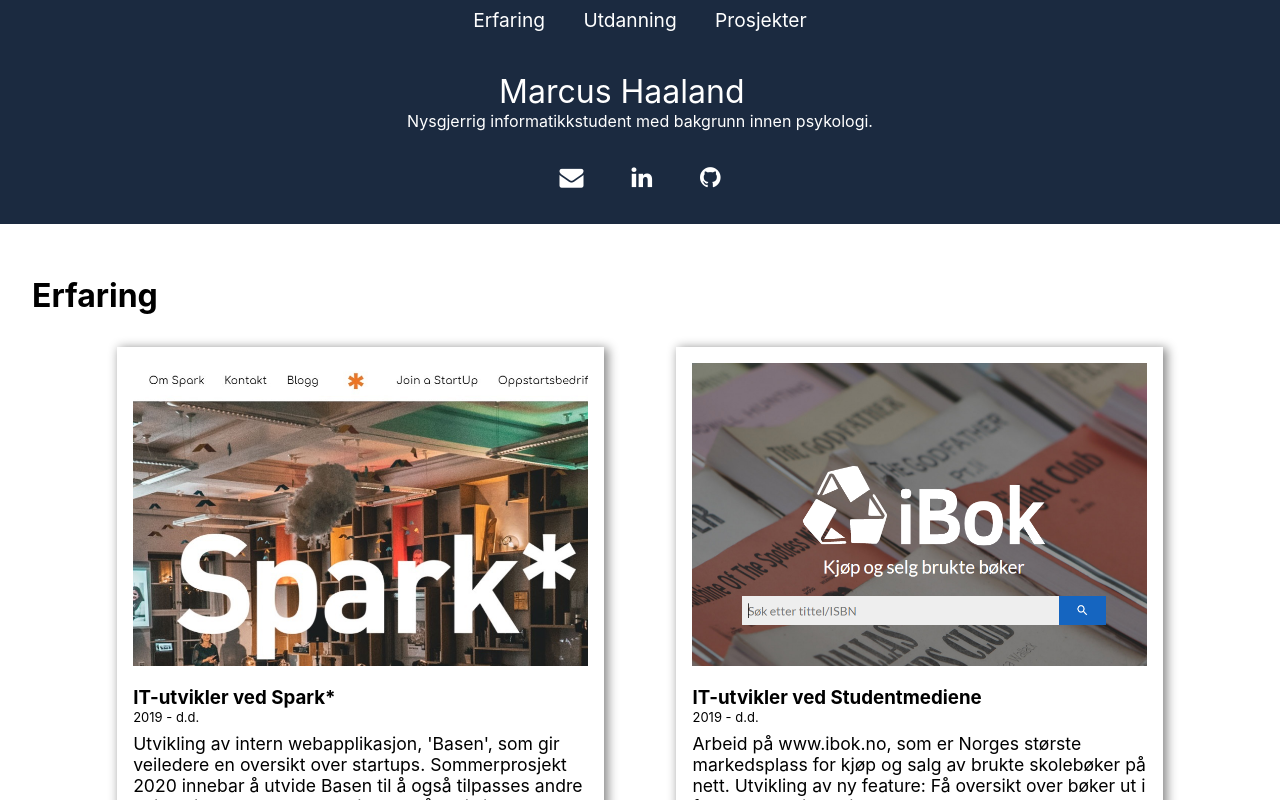
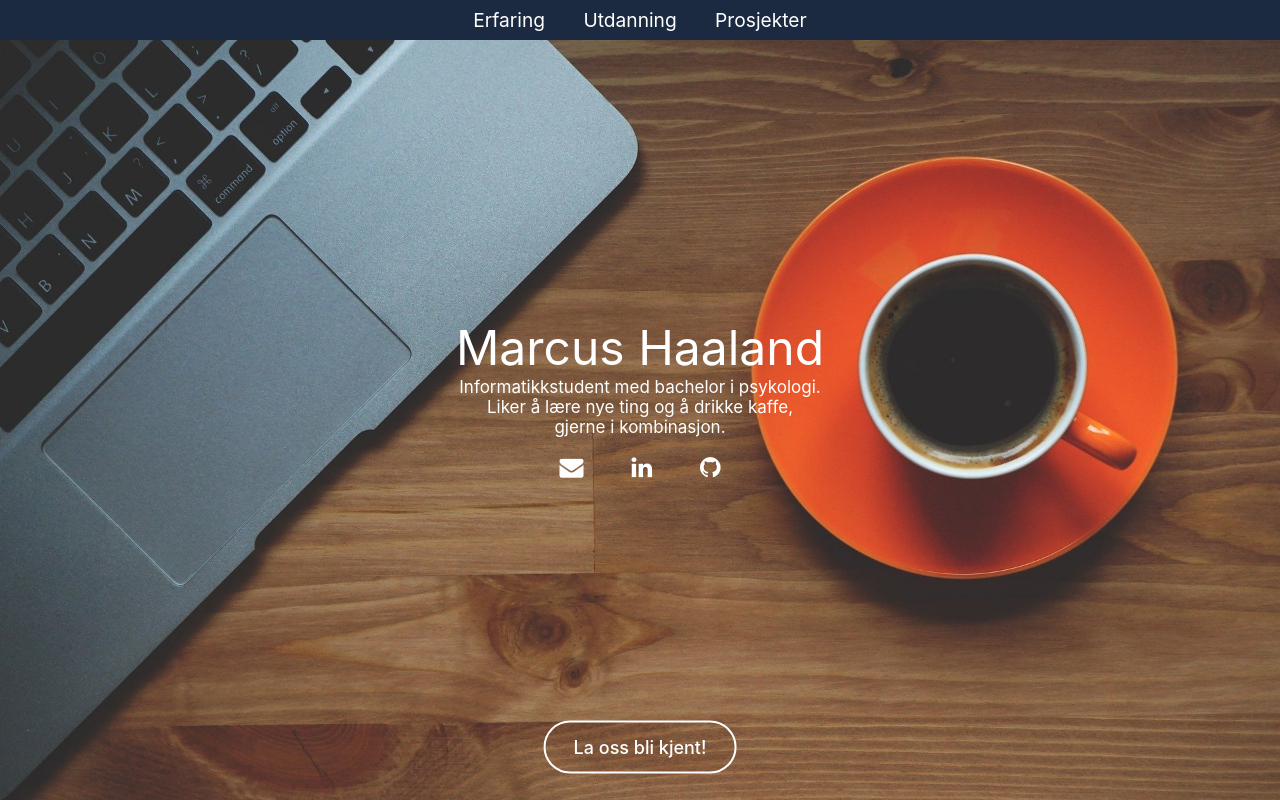
Before and after one commit to haalmarc/CV, a React (Create React App) app: page / in a window 1280 px wide. Shown: the top 800 px of the page. Built offline with nearby package versions, Linux system fonts and the light colour scheme.

Commit message:
Add picture to landing page. Adjust anchors. Move socialcontainer to landingpage

```diff
--- a/src/App.css
+++ b/src/App.css
@@ -20,9 +20,11 @@
 }
 
 .firstContent {
-  background-color: #1b2a40;
+  background-image: url('./images/coffeeLaptop.jpg');
+  background-size: cover;
+  background-repeat: no-repeat;
+  height: 100vh;
   color: white;
-  padding: 2em;
   text-align: center;
 }
 
@@ -34,10 +36,24 @@
   display: block;
   position: relative;
   visibility: hidden;
+  margin-bottom: 1em;
+}
+
+.aboutMeBox {
+  position: absolute;
+  top: 50%;
+  left: 50%;
+  transform: translate(-50%, -50%);
+}
+
+.aboutMe {
+  font-size: 17px;
 }
 
 .username {
   font-weight: normal;
+  font-size: 3em;
+  white-space: nowrap;
 }
 
 .container {
@@ -48,8 +64,38 @@
   padding: 2em;
 }
 
+.btn {
+  border: 2px solid white;
+  border-radius: 2em;
+  background: none;
+  color: white;
+  padding: 14px 28px;
+  font-size: 18px;
+  cursor: pointer;
+  text-decoration: none;
+  display: block;
+  font-weight: 500;
+}
+
+.btn:hover {
+  background: rgb(255, 255, 255, 0.3);
+  color: black;
+}
+
+.firstContent > .btn {
+  position: absolute;
+  bottom: 0;
+  left: 50%;
+  transform: translate(-50%, -50%);
+}
+
 .footer > .socialContainer {
   height: 100px;
+  background-color: #1b2a40;
+}
+
+.aboutMeBox > .socialContainer {
+  margin-top: 1em;
 }
 
 @media screen and (min-width: 992px){
--- a/src/App.js
+++ b/src/App.js
@@ -21,11 +21,17 @@
     <div className="container">
       <Header />
       <div className="firstContent">
-        <h1 className="username titles">
-          Marcus Haaland
-        </h1>
-        <p className="aboutme">Nysgjerrig informatikkstudent med bakgrunn innen psykologi.</p>
-        <SocialContainer />
+        <div className="aboutMeBox">
+          <h1 className="username titles">
+            Marcus Haaland
+          </h1>
+          <p className="aboutMe">Informatikkstudent med bachelor i psykologi.</p>
+          <p className="aboutMe">Liker å lære nye ting og å drikke kaffe,</p>
+          <p className="aboutMe">gjerne i kombinasjon.</p>
+          <SocialContainer />
+
+        </div>
+        <a className="btn" href="#erfaring">La oss bli kjent!</a>
       </div>
       <div className="content">
         <a className="anchor" id="erfaring" href="#erfaring">Hidden text</a>
--- a/src/components/SocialContainer/index.css
+++ b/src/components/SocialContainer/index.css
@@ -1,11 +1,9 @@
 .socialContainer {
   width: 100%;
-  background-color: #1b2a40;
   color: white;
   display: flex;
   justify-content: center;
   align-items: center;
-  margin-top: 2em;
 }
 
 .social {
```
Also changed, not shown: src/images/coffeeLaptop.jpg (added).
